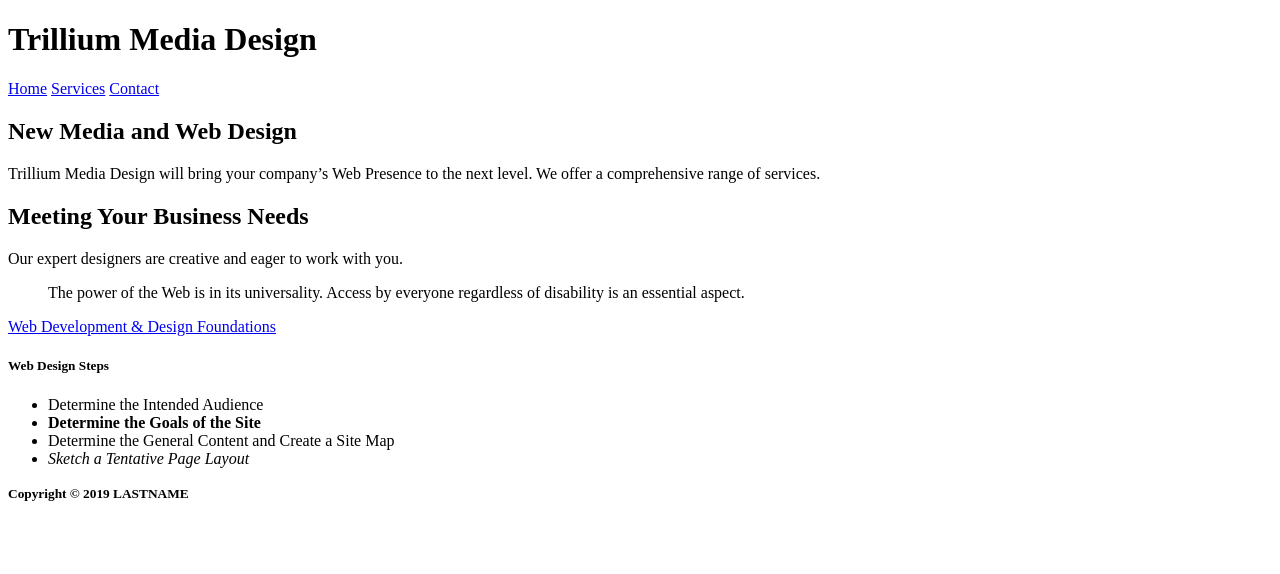
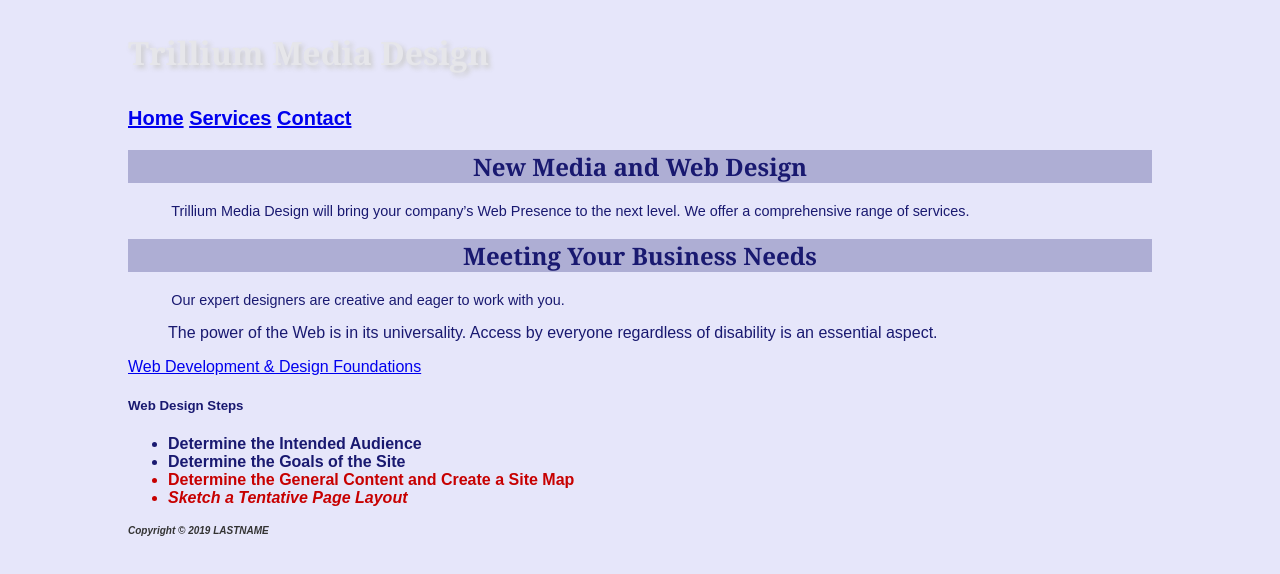
Before and after one commit to 44144Sp21/ch3inclassnotes-haydonsackett, a plain HTML site: page index.html in a window 1280 px wide. Drawn offline with Linux system fonts and the light colour scheme.

Commit message:
Ch3InClassNotes
Created code for all pages and created a style.css file

```diff
--- a/index.html
+++ b/index.html
@@ -3,8 +3,9 @@
 	<head>
 		<title>LASTNAME Chapter 3 InClass Notes</title>
 		<meta charset="utf-8">
+       <link href="style.css" rel="stylesheet">
 	</head>
-    <body>
+    <body id="wrapper">
         <!-- Structural Elements - header, nav, main, footer -->
         <header>
             <h1>Trillium Media Design</h1>
@@ -32,8 +33,8 @@
             <ul>
                 <li>Determine the Intended Audience</li>
                 <li><strong>Determine the Goals of the Site</strong></li>
-                <li>Determine the General Content and Create a Site Map</li>
-                <li><em>Sketch a Tentative Page Layout</em></li>
+                <li class="feature">Determine the General Content and Create a Site Map</li>
+                <li class="feature"><em>Sketch a Tentative Page Layout</em></li>
             </ul>
 
         </main>
--- /dev/null
+++ b/style.css
@@ -0,0 +1,34 @@
+
+body {background-color: #E6E6FA;
+color: #191970;
+font-family: Arial, Verdana, sans-serif
+}
+h1 { backgrond-color: #191970;
+color: #E6E6EA;
+font-family: Georgia, "Times New Roman", serif;
+line-height: 200%;
+text-shadow: 3px 3px 5px #CCCCCC;
+}
+h2 { background-color: #AEAED4;
+    color: #191970;
+font-family: Georgia, "Times New Roman", serif;
+text-align: center;
+}
+p {font-size: .90em;
+    text-indent: 3em;
+}
+ul { font-weight: bold;
+    }
+nav { font-weight: bold;
+    font-size: 1.25em;
+}
+footer {color: #333333;
+    font-size: .75em;
+    font-style: italic;
+}
+#wrapper { Margin-left: auto;
+    margin-right: auto;
+    width: 80%;
+}
+.feature{ color:#C70000;
+}
```
Also changed, not shown: contact.html (+3 -2 lines), services.html (+2 -1 lines).
